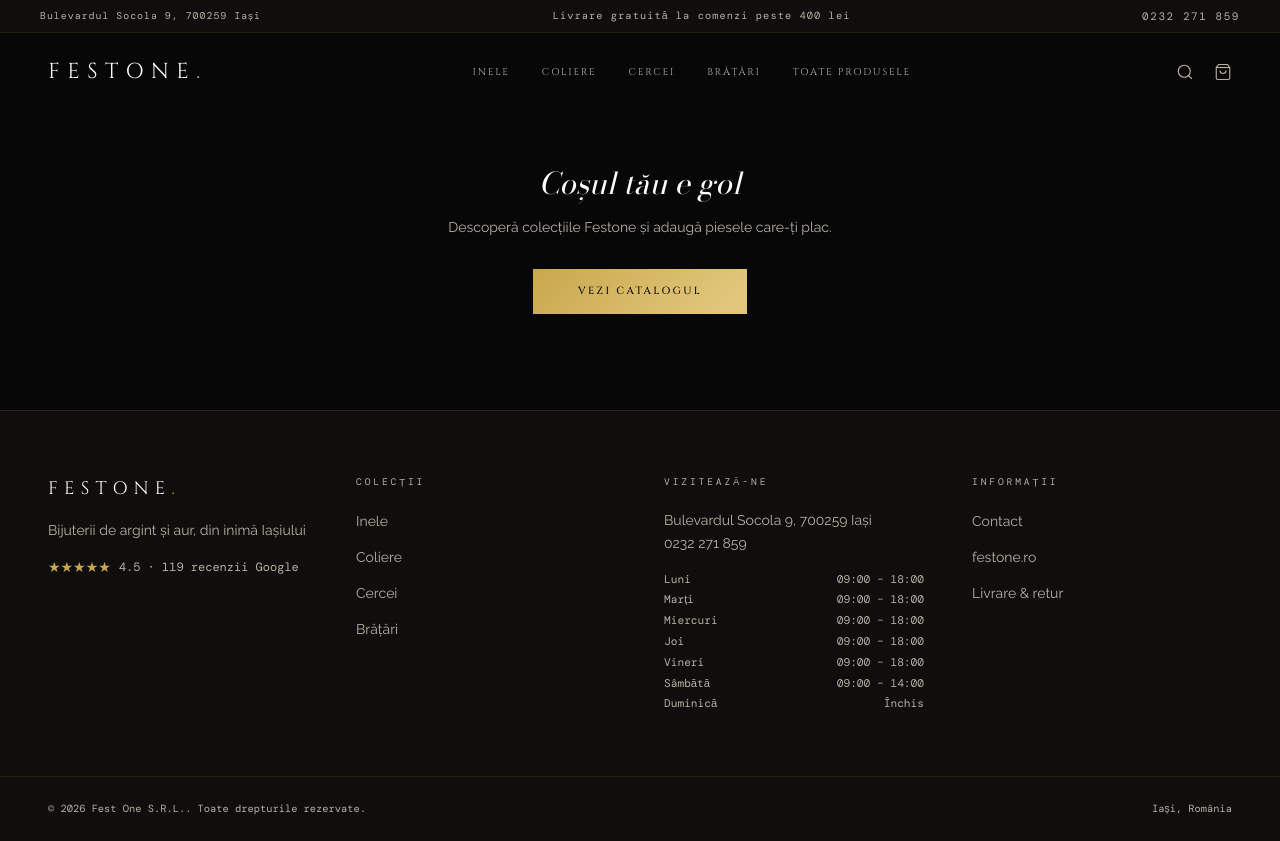
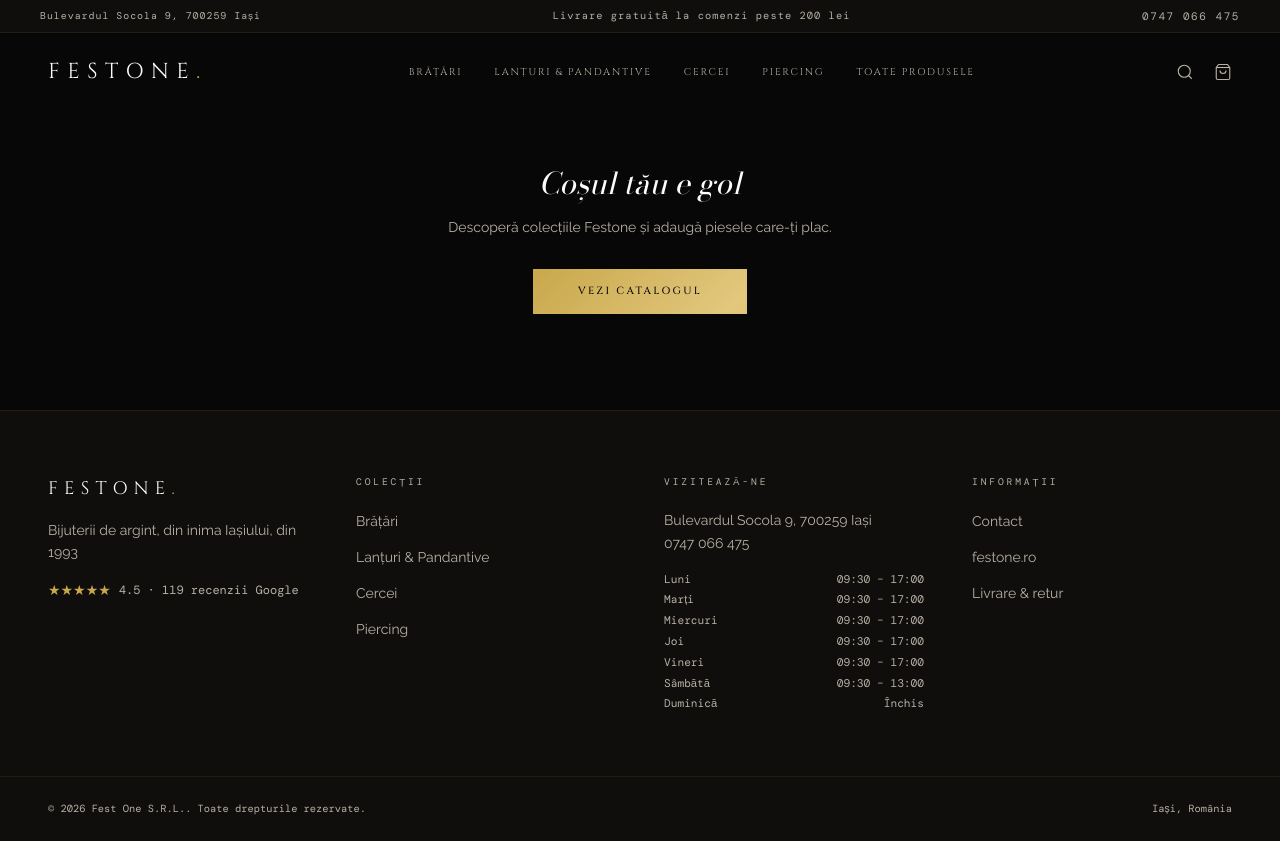
Before and after one commit to robertgabrielxd500-commits/festone-jewelry, a Next.js app: page /cart in a window 1280 px wide. Built offline with nearby package versions, Linux system fonts and the light colour scheme; a web font is replaced by a local one.

Commit message:
Real business data (1993, argint 925, prices reale), categorii corectate, ediții speciale, video, page loader

```diff
--- a/src/app/layout.tsx
+++ b/src/app/layout.tsx
@@ -4,6 +4,7 @@
 import { Nav } from "@/components/nav";
 import { Footer } from "@/components/footer";
 import { CartProvider } from "@/lib/cart-context";
+import { PageLoader } from "@/components/page-loader";
 
 const bodoni = Bodoni_Moda({
   variable: "--font-display-raw",
@@ -63,11 +64,13 @@
       className={`${bodoni.variable} ${cinzel.variable} ${raleway.variable} ${dmMono.variable} h-full antialiased`}
     >
       <body className="min-h-full flex flex-col bg-void text-cream font-body">
-        <CartProvider>
-          <Nav />
-          <main className="flex-1">{children}</main>
-          <Footer />
-        </CartProvider>
+        <PageLoader>
+          <CartProvider>
+            <Nav />
+            <main className="flex-1">{children}</main>
+            <Footer />
+          </CartProvider>
+        </PageLoader>
       </body>
     </html>
   );
--- /dev/null
+++ b/src/components/page-loader.tsx
@@ -0,0 +1,44 @@
+"use client";
+
+import { useEffect, useState } from "react";
+
+export function PageLoader({ children }: { children: React.ReactNode }) {
+  const [phase, setPhase] = useState<"show" | "exit" | "done">("show");
+
+  useEffect(() => {
+    const t1 = setTimeout(() => setPhase("exit"), 500);
+    const t2 = setTimeout(() => setPhase("done"), 1300);
+    return () => {
+      clearTimeout(t1);
+      clearTimeout(t2);
+    };
+  }, []);
+
+  return (
+    <>
+      {phase !== "done" && (
+        <div
+          className="fixed inset-0 z-[500] flex flex-col items-center justify-center bg-void transition-all duration-700 ease-out"
+          style={{
+            opacity: phase === "exit" ? 0 : 1,
+            transform: phase === "exit" ? "scale(1.06)" : "scale(1)",
+            pointerEvents: phase === "exit" ? "none" : "auto",
+          }}
+        >
+          <div className="font-heading text-2xl md:text-3xl tracking-[0.4em] text-gold-shimmer animate-fade-in">
+            FESTONE
+          </div>
+          <div className="mt-4 h-px w-16 overflow-hidden">
+            <div className="h-full w-full bg-gold" style={{ animation: "line-grow-loader 0.9s ease-out both" }} />
+          </div>
+        </div>
+      )}
+      <div
+        className="flex flex-col flex-1 min-h-full transition-opacity duration-700"
+        style={{ opacity: phase === "show" ? 0 : 1 }}
+      >
+        {children}
+      </div>
+    </>
+  );
+}
--- a/src/lib/products.ts
+++ b/src/lib/products.ts
@@ -1,10 +1,10 @@
-export type Category = "inele" | "coliere" | "cercei" | "bratari";
+export type Category = "bratari" | "coliere" | "cercei" | "piercing";
 
 export const CATEGORIES: { slug: Category; label: string; description: string }[] = [
-  { slug: "inele", label: "Inele", description: "Solitaire, verighete și inele statement" },
-  { slug: "coliere", label: "Coliere", description: "Pandantive și coliere fine" },
-  { slug: "cercei", label: "Cercei", description: "De la cercei mici la creole statement" },
-  { slug: "bratari", label: "Brățări", description: "Brățări clasice și articulate" },
+  { slug: "bratari", label: "Brățări", description: "Brățări din argint 925, modele clasice și florale" },
+  { slug: "coliere", label: "Lanțuri & Pandantive", description: "Lanțuri și pandantive din argint 925" },
+  { slug: "cercei", label: "Cercei", description: "Cercei din argint 925 rodiat" },
+  { slug: "piercing", label: "Piercing", description: "Piercing buric din titan" },
 ];
 
 export type Product = {
@@ -29,161 +29,158 @@
 export const PRODUCTS: Product[] = [
   {
     id: 1,
-    slug: "inel-solitaire-lumina",
-    name: "Inel Solitaire Lumină",
-    category: "inele",
-    material: "Argint 925, zirconiu",
-    price: 690,
-    compareAtPrice: 840,
+    slug: "bratara-argint-925-model-floare",
+    name: "Brățară argint 925, model floare",
+    category: "bratari",
+    material: "Argint 925",
+    price: 253,
+    image: "https://images.unsplash.com/photo-1639660680788-bf160240864e?w=800&h=1000&fit=crop&auto=format",
+    imageHover: "https://images.unsplash.com/photo-1628058494685-6c2f796ac24a?w=800&h=1000&fit=crop&auto=format",
+    images: [
+      "https://images.unsplash.com/photo-1639660680788-bf160240864e?w=1200&h=1400&fit=crop&auto=format",
+      "https://images.unsplash.com/photo-1628058494685-6c2f796ac24a?w=1200&h=1400&fit=crop&auto=format",
+    ],
+    description: "Brățară din argint 925, cu model floral lucrat fin. O piesă delicată, purtabilă zilnic.",
+    details: ["Argint 925 certificat", "Model floral", "Închizătoare sigură"],
+    badge: "Bestseller",
+    rating: 4.7,
+    reviewCount: 22,
+    inStock: true,
+  },
+  {
+    id: 2,
+    slug: "bratara-argint-925-model-lacrima",
+    name: "Brățară argint 925, model lacrimă",
+    category: "bratari",
+    material: "Argint 925",
+    price: 225,
+    image: "https://images.unsplash.com/photo-1628058494685-6c2f796ac24a?w=800&h=1000&fit=crop&auto=format",
+    imageHover: "https://images.unsplash.com/photo-1639660680788-bf160240864e?w=800&h=1000&fit=crop&auto=format",
+    images: [
+      "https://images.unsplash.com/photo-1628058494685-6c2f796ac24a?w=1200&h=1400&fit=crop&auto=format",
+      "https://images.unsplash.com/photo-1639660680788-bf160240864e?w=1200&h=1400&fit=crop&auto=format",
+    ],
+    description: "Brățară cu pandantiv model lacrimă, din argint 925 rodiat, cu finisaj lucios.",
+    details: ["Argint 925 rodiat", "Pandantiv lacrimă", "Ajustabilă"],
+    rating: 4.6,
+    reviewCount: 14,
+    inStock: true,
+  },
+  {
+    id: 3,
+    slug: "bratara-argint-925-model-inimi",
+    name: "Brățară argint 925, model inimi",
+    category: "bratari",
+    material: "Argint 925",
+    price: 155,
     image: "https://images.unsplash.com/photo-1639660680736-14b79f169a27?w=800&h=1000&fit=crop&auto=format",
     imageHover: "https://images.unsplash.com/photo-1543294001-f7cd5d7fb516?w=800&h=1000&fit=crop&auto=format",
     images: [
       "https://images.unsplash.com/photo-1639660680736-14b79f169a27?w=1200&h=1400&fit=crop&auto=format",
       "https://images.unsplash.com/photo-1543294001-f7cd5d7fb516?w=1200&h=1400&fit=crop&auto=format",
     ],
-    description:
-      "Un inel solitaire clasic, cu piatră centrală șlefuită manual și montură fină din argint 925. Potrivit pentru logodnă sau ca piesă statement de zi cu zi.",
-    details: ["Argint 925 rodiat", "Zirconiu cubic șlefuit", "Disponibil pe măsură, la comandă"],
-    badge: "Bestseller",
-    rating: 4.8,
-    reviewCount: 34,
+    description: "Brățară fină cu detalii în formă de inimă, din argint 925. Un cadou simplu și potrivit oricând.",
+    details: ["Argint 925", "Model inimi", "Preț accesibil"],
+    badge: "Nou",
+    rating: 4.5,
+    reviewCount: 9,
     inStock: true,
   },
   {
-    id: 2,
-    slug: "colier-pandantiv-velours",
-    name: "Colier Pandantiv Velours",
+    id: 4,
+    slug: "lant-argint-925",
+    name: "Lanț argint 925",
     category: "coliere",
-    material: "Argint 925 aurit",
-    price: 520,
+    material: "Argint 925",
+    price: 321,
     image: "https://images.unsplash.com/photo-1673279495269-bc0d925c0612?w=800&h=1000&fit=crop&auto=format",
     imageHover: "https://images.unsplash.com/photo-1736396979761-4f822cf25120?w=800&h=1000&fit=crop&auto=format",
     images: [
       "https://images.unsplash.com/photo-1673279495269-bc0d925c0612?w=1200&h=1400&fit=crop&auto=format",
       "https://images.unsplash.com/photo-1736396979761-4f822cf25120?w=1200&h=1400&fit=crop&auto=format",
     ],
-    description: "Pandantiv delicat pe lanț fin, placat cu aur 18k peste argint 925. O piesă versatilă, purtabilă zilnic.",
-    details: ["Argint 925 placat cu aur 18k", "Lanț ajustabil 40-45 cm", "Livrat în cutie cadou Festone"],
-    badge: "Nou",
+    description: "Lanț clasic din argint 925, disponibil în mai multe lungimi. Se poate purta singur sau cu pandantiv.",
+    details: ["Argint 925", "Disponibil 40-55cm", "Certificat"],
     rating: 4.6,
-    reviewCount: 19,
+    reviewCount: 18,
     inStock: true,
   },
   {
-    id: 3,
-    slug: "cercei-creole-aurore",
-    name: "Cercei Creole Aurore",
+    id: 5,
+    slug: "lant-argint-925-masiv",
+    name: "Lanț argint 925, masiv",
+    category: "coliere",
+    material: "Argint 925",
+    price: 680,
+    image: "https://images.unsplash.com/photo-1726195641634-a8940e99719c?w=800&h=1000&fit=crop&auto=format",
+    imageHover: "https://images.unsplash.com/photo-1673279495269-bc0d925c0612?w=800&h=1000&fit=crop&auto=format",
+    images: [
+      "https://images.unsplash.com/photo-1726195641634-a8940e99719c?w=1200&h=1400&fit=crop&auto=format",
+      "https://images.unsplash.com/photo-1673279495269-bc0d925c0612?w=1200&h=1400&fit=crop&auto=format",
+    ],
+    description: "Lanț masiv din argint 925, pentru cei care preferă o piesă statement, cu prezență.",
+    details: ["Argint 925", "Model masiv", "Greutate superioară"],
+    badge: "Ediție limitată",
+    rating: 4.8,
+    reviewCount: 11,
+    inStock: true,
+  },
+  {
+    id: 6,
+    slug: "pandantiv-argint-925",
+    name: "Pandantiv argint 925",
+    category: "coliere",
+    material: "Argint 925",
+    price: 83,
+    image: "https://images.unsplash.com/photo-1736396979761-4f822cf25120?w=800&h=1000&fit=crop&auto=format",
+    imageHover: "https://images.unsplash.com/photo-1726195641634-a8940e99719c?w=800&h=1000&fit=crop&auto=format",
+    images: [
+      "https://images.unsplash.com/photo-1736396979761-4f822cf25120?w=1200&h=1400&fit=crop&auto=format",
+      "https://images.unsplash.com/photo-1726195641634-a8940e99719c?w=1200&h=1400&fit=crop&auto=format",
+    ],
+    description: "Pandantiv simplu din argint 925, ușor de asortat cu orice lanț. Cel mai accesibil cadou din colecție.",
+    details: ["Argint 925", "Se potrivește pe orice lanț standard"],
+    rating: 4.4,
+    reviewCount: 7,
+    inStock: true,
+  },
+  {
+    id: 7,
+    slug: "cercei-argint-925-rodiat",
+    name: "Cercei argint 925 rodiat",
     category: "cercei",
-    material: "Aur 14k",
-    price: 1180,
+    material: "Argint 925 rodiat",
+    price: 260,
     image: "https://images.unsplash.com/photo-1598219062199-a940294982e7?w=800&h=1000&fit=crop&auto=format",
     imageHover: "https://images.unsplash.com/photo-1753093329977-d950f394b215?w=800&h=1000&fit=crop&auto=format",
     images: [
       "https://images.unsplash.com/photo-1598219062199-a940294982e7?w=1200&h=1400&fit=crop&auto=format",
       "https://images.unsplash.com/photo-1753093329977-d950f394b215?w=1200&h=1400&fit=crop&auto=format",
     ],
-    description: "Creole clasice din aur 14k, cu finisaj lucios. O piesă atemporală care completează orice ținută.",
-    details: ["Aur 14k", "Diametru 22mm", "Închizătoare sigură tip clic"],
-    rating: 4.9,
-    reviewCount: 41,
-    inStock: true,
-  },
-  {
-    id: 4,
-    slug: "bratara-tenis-eclat",
-    name: "Brățară Tenis Éclat",
-    category: "bratari",
-    material: "Argint 925, zirconiu",
-    price: 780,
-    image: "https://images.unsplash.com/photo-1639660680788-bf160240864e?w=800&h=1000&fit=crop&auto=format",
-    imageHover: "https://images.unsplash.com/photo-1628058494685-6c2f796ac24a?w=800&h=1000&fit=crop&auto=format",
-    images: [
-      "https://images.unsplash.com/photo-1639660680788-bf160240864e?w=1200&h=1400&fit=crop&auto=format",
-      "https://images.unsplash.com/photo-1628058494685-6c2f796ac24a?w=1200&h=1400&fit=crop&auto=format",
-    ],
-    description: "Brățară tip tenis cu șir continuu de zirconii șlefuite, montate în argint 925 rodiat.",
-    details: ["Argint 925 rodiat", "Lungime 18cm, ajustabilă", "Zirconii șlefuite manual"],
+    description: "Cercei din argint 925 rodiat, pentru un finisaj lucios și rezistent la oxidare.",
+    details: ["Argint 925 rodiat", "Rezistență sporită la oxidare", "Închizătoare tip fluturaș"],
     badge: "Bestseller",
     rating: 4.7,
-    reviewCount: 27,
-    inStock: true,
-  },
-  {
-    id: 5,
-    slug: "inel-eternity-nuit",
-    name: "Inel Eternity Nuit",
-    category: "inele",
-    material: "Argint 925, safir sintetic",
-    price: 610,
-    image: "https://images.unsplash.com/photo-1674465992629-f8f81a8fb6d9?w=800&h=1000&fit=crop&auto=format",
-    imageHover: "https://images.unsplash.com/photo-1726195641634-a8940e99719c?w=800&h=1000&fit=crop&auto=format",
-    images: [
-      "https://images.unsplash.com/photo-1674465992629-f8f81a8fb6d9?w=1200&h=1400&fit=crop&auto=format",
-      "https://images.unsplash.com/photo-1726195641634-a8940e99719c?w=1200&h=1400&fit=crop&auto=format",
-    ],
-    description: "Inel eternity cu piatră centrală albastru-safir, montură din argint 925. Adâncimea unui cer de noapte, într-o piesă purtabilă zilnic.",
-    details: ["Argint 925 rodiat", "Safir sintetic șlefuit", "Mărimi disponibile 50-62"],
-    rating: 4.5,
-    reviewCount: 12,
-    inStock: true,
-  },
-  {
-    id: 6,
-    slug: "colier-choker-cendre",
-    name: "Colier Choker Cendre",
-    category: "coliere",
-    material: "Argint 925",
-    price: 340,
-    image: "https://images.unsplash.com/photo-1726195641634-a8940e99719c?w=800&h=1000&fit=crop&auto=format",
-    imageHover: "https://images.unsplash.com/photo-1673279495269-bc0d925c0612?w=800&h=1000&fit=crop&auto=format",
-    images: [
-      "https://images.unsplash.com/photo-1726195641634-a8940e99719c?w=1200&h=1400&fit=crop&auto=format",
-      "https://images.unsplash.com/photo-1673279495269-bc0d925c0612?w=1200&h=1400&fit=crop&auto=format",
-    ],
-    description: "Choker modern din argint 925, cu finisaj mat. O piesă statement pentru ținute de seară.",
-    details: ["Argint 925", "Lungime fixă 36cm", "Finisaj mat periat"],
-    rating: 4.4,
-    reviewCount: 8,
-    inStock: true,
-  },
-  {
-    id: 7,
-    slug: "cercei-drops-noctua",
-    name: "Cercei Drops Noctua",
-    category: "cercei",
-    material: "Argint 925 aurit, perle",
-    price: 420,
-    image: "https://images.unsplash.com/photo-1753093329977-d950f394b215?w=800&h=1000&fit=crop&auto=format",
-    imageHover: "https://images.unsplash.com/photo-1598219062199-a940294982e7?w=800&h=1000&fit=crop&auto=format",
-    images: [
-      "https://images.unsplash.com/photo-1753093329977-d950f394b215?w=1200&h=1400&fit=crop&auto=format",
-      "https://images.unsplash.com/photo-1598219062199-a940294982e7?w=1200&h=1400&fit=crop&auto=format",
-    ],
-    description: "Cercei pandantiv cu perle de cultură și montură placată cu aur. Eleganți de zi, versatili seara.",
-    details: ["Argint 925 placat cu aur 18k", "Perle de cultură", "Lungime 4.5cm"],
-    badge: "Nou",
-    rating: 4.7,
-    reviewCount: 15,
+    reviewCount: 25,
     inStock: true,
   },
   {
     id: 8,
-    slug: "bratara-cuff-cendre",
-    name: "Brățară Cuff Cendre",
-    category: "bratari",
-    material: "Argint 925",
-    price: 460,
-    image: "https://images.unsplash.com/photo-1628058494685-6c2f796ac24a?w=800&h=1000&fit=crop&auto=format",
-    imageHover: "https://images.unsplash.com/photo-1639660680788-bf160240864e?w=800&h=1000&fit=crop&auto=format",
+    slug: "piercing-buric-titan",
+    name: "Piercing buric titan",
+    category: "piercing",
+    material: "Titan chirurgical",
+    price: 69,
+    image: "https://images.unsplash.com/photo-1608528577891-eb055944f2e7?w=800&h=1000&fit=crop&auto=format",
+    imageHover: "https://images.unsplash.com/photo-1598219062199-a940294982e7?w=800&h=1000&fit=crop&auto=format",
     images: [
-      "https://images.unsplash.com/photo-1628058494685-6c2f796ac24a?w=1200&h=1400&fit=crop&auto=format",
-      "https://images.unsplash.com/photo-1639660680788-bf160240864e?w=1200&h=1400&fit=crop&auto=format",
+      "https://images.unsplash.com/photo-1608528577891-eb055944f2e7?w=1200&h=1400&fit=crop&auto=format",
+      "https://images.unsplash.com/photo-1598219062199-a940294982e7?w=1200&h=1400&fit=crop&auto=format",
     ],
-    description: "Brățară tip cuff, sculpturală, turnată dintr-o singură piesă de argint 925. Se ajustează ușor pe încheietură.",
-    details: ["Argint 925", "Design ajustabil", "Finisaj lucios"],
-    badge: "Ediție limitată",
-    rating: 4.6,
-    reviewCount: 6,
+    description: "Piercing buric din titan chirurgical, hipoalergenic, potrivit pentru piele sensibilă.",
+    details: ["Titan chirurgical", "Hipoalergenic", "Mai multe modele disponibile"],
+    rating: 4.5,
+    reviewCount: 13,
     inStock: true,
   },
 ];
--- a/src/lib/site-config.ts
+++ b/src/lib/site-config.ts
@@ -1,22 +1,26 @@
 export const siteConfig = {
   name: "Festone",
   legalName: "Fest One S.R.L.",
-  tagline: "Bijuterii de argint și aur, din inimă Iașiului",
+  tagline: "Bijuterii de argint, din inima Iașiului, din 1993",
+  founded: 1993,
+  motto: "Întotdeauna corecți!",
+  regions: ["Iași", "Pașcani", "Fălticeni", "Dorohoi"],
   website: "https://www.festone.ro",
-  phone: "0232 271 859",
-  phoneHref: "tel:+40232271859",
+  phone: "0747 066 475",
+  phoneHref: "tel:+40747066475",
+  email: "comenzi@festone.ro",
   address: "Bulevardul Socola 9, 700259 Iași",
   city: "Iași",
   rating: 4.5,
   reviewCount: 119,
   hours: [
-    { day: "Luni", hours: "09:00 – 18:00" },
-    { day: "Marți", hours: "09:00 – 18:00" },
-    { day: "Miercuri", hours: "09:00 – 18:00" },
-    { day: "Joi", hours: "09:00 – 18:00" },
-    { day: "Vineri", hours: "09:00 – 18:00" },
-    { day: "Sâmbătă", hours: "09:00 – 14:00" },
+    { day: "Luni", hours: "09:30 – 17:00" },
+    { day: "Marți", hours: "09:30 – 17:00" },
+    { day: "Miercuri", hours: "09:30 – 17:00" },
+    { day: "Joi", hours: "09:30 – 17:00" },
+    { day: "Vineri", hours: "09:30 – 17:00" },
+    { day: "Sâmbătă", hours: "09:30 – 13:00" },
     { day: "Duminică", hours: "Închis" },
   ],
-  freeShippingThreshold: 400,
+  freeShippingThreshold: 200,
 } as const;
```
Also changed, not shown: src/app/globals.css (+29 -0 lines), src/app/page.tsx (+18 -10 lines), src/components/home/hero.tsx (+7 -7 lines), src/components/home/special-editions.tsx (added, +76 -0 lines), src/components/home/video-showcase.tsx (added, +55 -0 lines).
